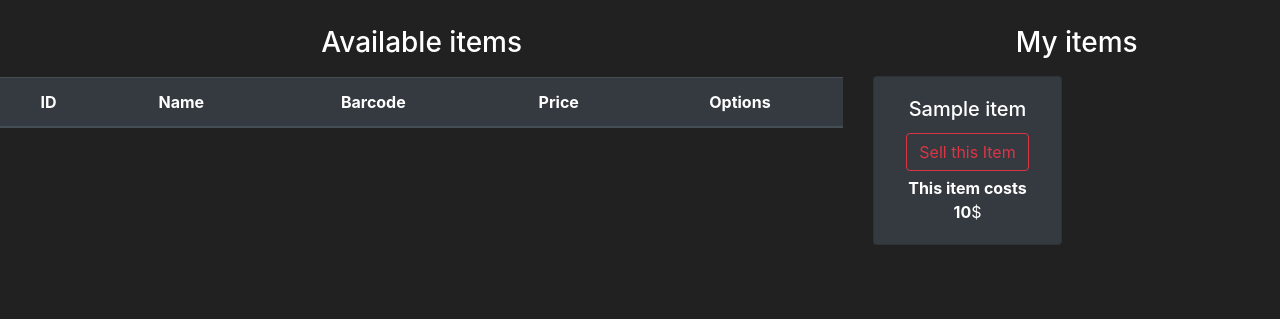
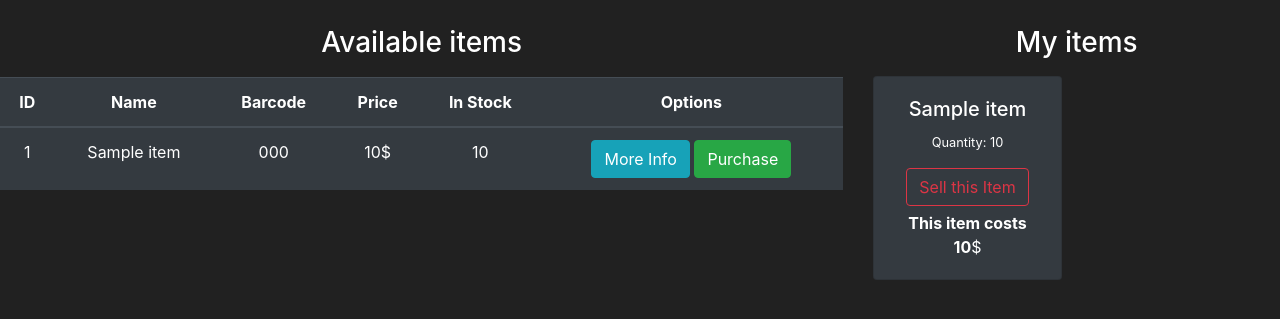
Before and after one commit to Ahmednabil14/MarketProject, a Flask app: page /market in a window 1280 px wide. Shown: the part 56-375 px from the top of the page. Run offline with Flask 3, Linux system fonts and the light colour scheme; a user stored in the database is signed in; tables that the repository leaves empty hold one stand-in row (values such as "Sample post"); lists and menus that the app fills with data are empty; some libraries are stand-ins or nearby versions.

Commit message:
Version 1

```diff
--- a/run.py
+++ b/run.py
@@ -5,4 +5,4 @@ if __name__ == "__main__":
     """ Main Function """
     # debug mode use for not restart your app after each modification
     # after finishing the app you should off debug mode
-    app.run(host='0.0.0.0', port=5000, debug=True)
+    app.run(host='0.0.0.0', port=5000)
--- a/web_flask/models.py
+++ b/web_flask/models.py
@@ -9,6 +9,16 @@ from flask_login import UserMixin
 def load_user(user_id):
     return User.query.get(int(user_id))
 
+
+class UserItem(db.Model):
+    user_id = db.Column(db.Integer(), db.ForeignKey(
+        "user.id", onupdate='CASCADE', ondelete='CASCADE'), primary_key=True)
+    item_id = db.Column(db.Integer(), db.ForeignKey(
+        "item.id", onupdate='CASCADE', ondelete='CASCADE'), primary_key=True)
+    quantity = db.Column(db.Integer(), default=0)
+    user = db.relationship("User", back_populates='associations')
+    item = db.relationship("Item", back_populates='associations')
+
 # should extends from USerMix in class
 class User(db.Model, UserMixin):
     """handel users table"""
@@ -17,10 +27,10 @@ class User(db.Model, UserMixin):
     email = db.Column(db.String(length=60), nullable=False, unique=True)
     hash_password = db.Column(db.String(length=60), nullable=False)
     budget = db.Column(db.Integer(), default=10000)
-    items = db.relationship("Item", backref="owned_user", lazy=True)
+    associations = db.relationship("UserItem", back_populates="user")
 
     def can_purchase(self, item_obj):
-        return self.budget >= item_obj.price
+        return self.budget >= item_obj.price and item_obj.in_stock > 0
     @property
     def password(self):
         return self.hash_password
@@ -52,9 +62,9 @@ class Item(db.Model):
     name = db.Column(db.String(length=30), nullable=False)
     barcode = db.Column(db.String(length=12), nullable=False, unique=True)
     price = db.Column(db.Integer(), nullable=False)
-    in_stock = db.Column(db.Integer(), nullable=False, default=3)
+    in_stock = db.Column(db.Integer(), nullable=False, default=1)
     description = db.Column(db.String(), nullable=False)
-    user_id = db.Column(db.Integer(), db.ForeignKey("user.id"))
+    associations = db.relationship("UserItem", back_populates="item")
 
     def __repr__(self):
         return ("Item: {}".format(self.name))
--- a/web_flask/routes.py
+++ b/web_flask/routes.py
@@ -3,7 +3,7 @@
 from web_flask import app, db
 # get_flashed_messages use for collecting error is one list
 from flask import render_template, redirect, url_for, flash, get_flashed_messages, request
-from web_flask.models import Item, User
+from web_flask.models import Item, User, UserItem
 from web_flask.forms import Register, Login, PurchaseItems, SellItem
 from flask_login import login_user, logout_user, login_required, current_user
 
@@ -23,20 +23,34 @@ def market_page():
         purchased_item_id = request.form.get("purchased_item")
         purchased_item_obj = Item.query.filter_by(id=purchased_item_id).first()
         if purchased_item_obj:
-            if current_user.can_purchase(purchased_item_obj) and purchased_item_obj.in_stock > 0:
+            if current_user.can_purchase(purchased_item_obj):
                 purchased_item_obj.in_stock -= 1
-                purchased_item_obj.user_id = current_user.id
+                existing_association = UserItem.query.filter_by(
+                        user_id=current_user.id, item_id=purchased_item_id).first()
+                if existing_association:
+                    existing_association.quantity += 1
+                else:
+                    # used for tables
+                    new_associate = UserItem(
+                        user_id=current_user.id, item_id=purchased_item_id, quantity=1)
+                    db.session.add(new_associate)
                 current_user.budget -= purchased_item_obj.price
                 db.session.commit()
                 flash("You purchased {} for {}$".format(
                     purchased_item_obj.name, purchased_item_obj.price), category="success")
             else:
                 flash("You don't have enough money !", category="danger")
+
         # for selling items
         sold_item_id = request.form.get("sold_item")
         sold_item_obj = Item.query.filter_by(id=sold_item_id).first()
         if sold_item_obj:
-            sold_item_obj.user_id = None
+            existing_association = UserItem.query.filter_by(user_id=current_user.id, item_id=sold_item_id).first()
+            if existing_association:
+                if existing_association.quantity > 1:
+                    existing_association.quantity -= 1
+                else:
+                    db.session.delete(existing_association)
             sold_item_obj.in_stock += 1
             current_user.budget += sold_item_obj.price
             db.session.commit()
@@ -45,9 +59,9 @@ def market_page():
         return redirect(url_for("market_page"))
 
     if request.method == "GET":
-        items = Item.query.filter_by(user_id=None)
-        my_items = Item.query.filter_by(user_id=current_user.id)
-        # items = Item.query.filter(Item.in_stock > 0)
+        # items = Item.query.filter_by(user_id=None)
+        my_items = Item.query.filter(Item.associations.any(user_id=current_user.id))
+        items = Item.query.filter(Item.in_stock > 0)
         return render_template("market.html", items=items, purchase_form=purchase_form,
                                my_items=my_items, selling_form=selling_form)
 
--- a/web_flask/templates/market.html
+++ b/web_flask/templates/market.html
@@ -11,6 +11,7 @@
                         <th scope="col">Name</th>
                         <th scope="col">Barcode</th>
                         <th scope="col">Price</th>
+                        <th scope="col">In Stock</th>
                         <th scope="col">Options</th>
                     </tr>
                 </thead>
@@ -25,6 +26,7 @@
                         <td>{{ item.name }}</td>
                         <td>{{ item.barcode }}</td>
                         <td>{{ item.price }}$</td>
+                        <td>{{ item.in_stock }}</td>
                         <td>
                             <button class="btn btn-outline btn-info" data-toggle="modal" data-target="#Modal-MoreInfo-{{ item.id }}">More Info</button>
                             <button class="btn btn-outline btn-success" data-toggle="modal" data-target="#Modal-PurchaseConfirm-{{ item.id }}">Purchase</button>
@@ -42,7 +44,14 @@
                     <div class="col-md-6">
                         <div style="margin-bottom: 5px" class="card text-center bg-dark">
                             <div class="card-body">
-                                <h5 class="card-title">{{ item.name }}</h5>
+                                <div>
+                                    <h5 class="card-title">{{ item.name }}</h5>
+                                    {% for association in item.associations %}
+                                        {% if association.user_id == current_user.id%}
+                                        <p class="small">Quantity: {{ association.quantity }}</p>
+                                        {% endif %}
+                                    {% endfor %}
+                                </div>
                                 <button type="button" class="btn btn-outline-danger" style="margin-bottom: 5px"
                                        data-toggle="modal" data-target="#Modal-SellingConfirm-{{ item.id }}">
                                    Sell this Item
```
Also changed, not shown: requirment.txt (+13 -10 lines), README.md.
